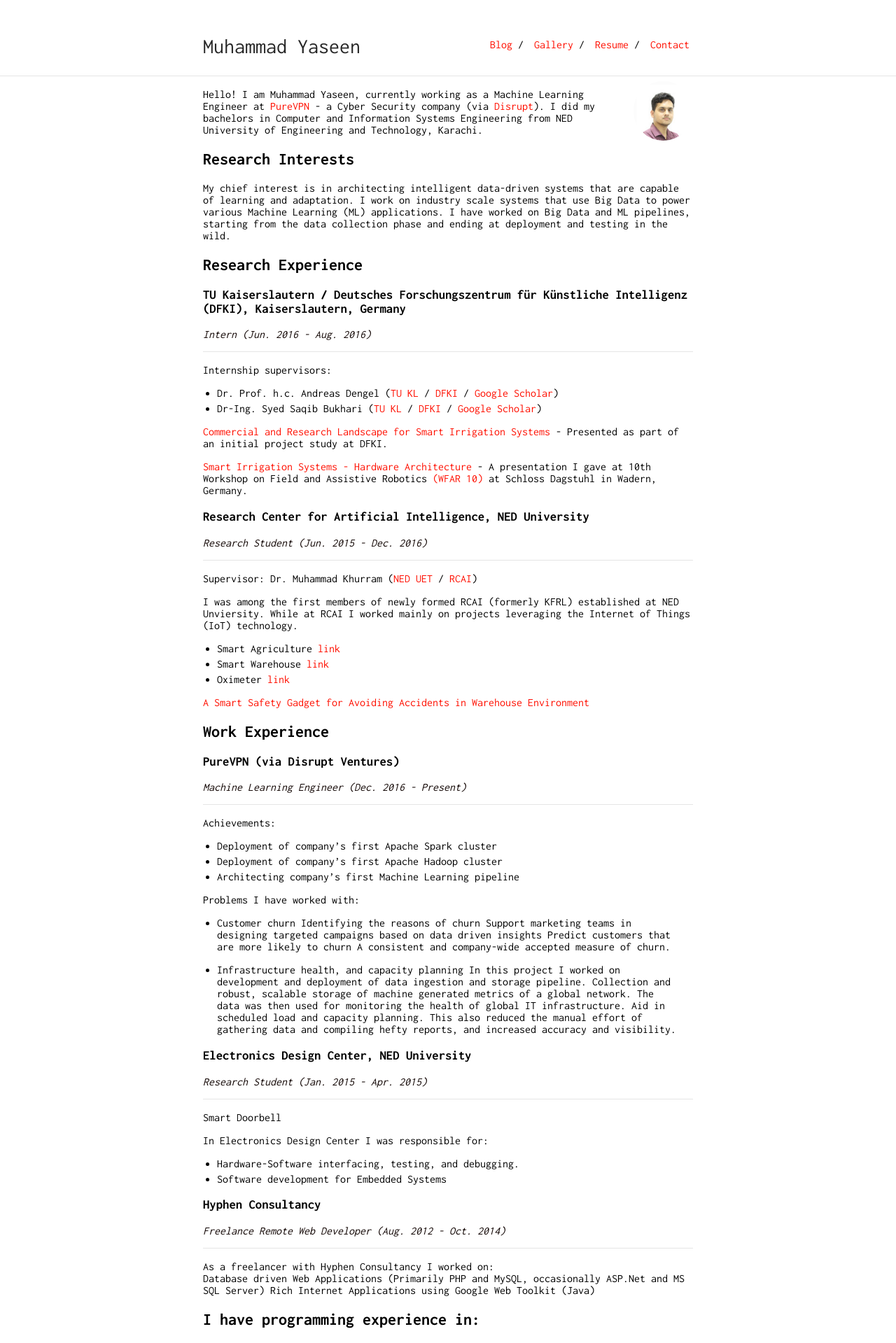
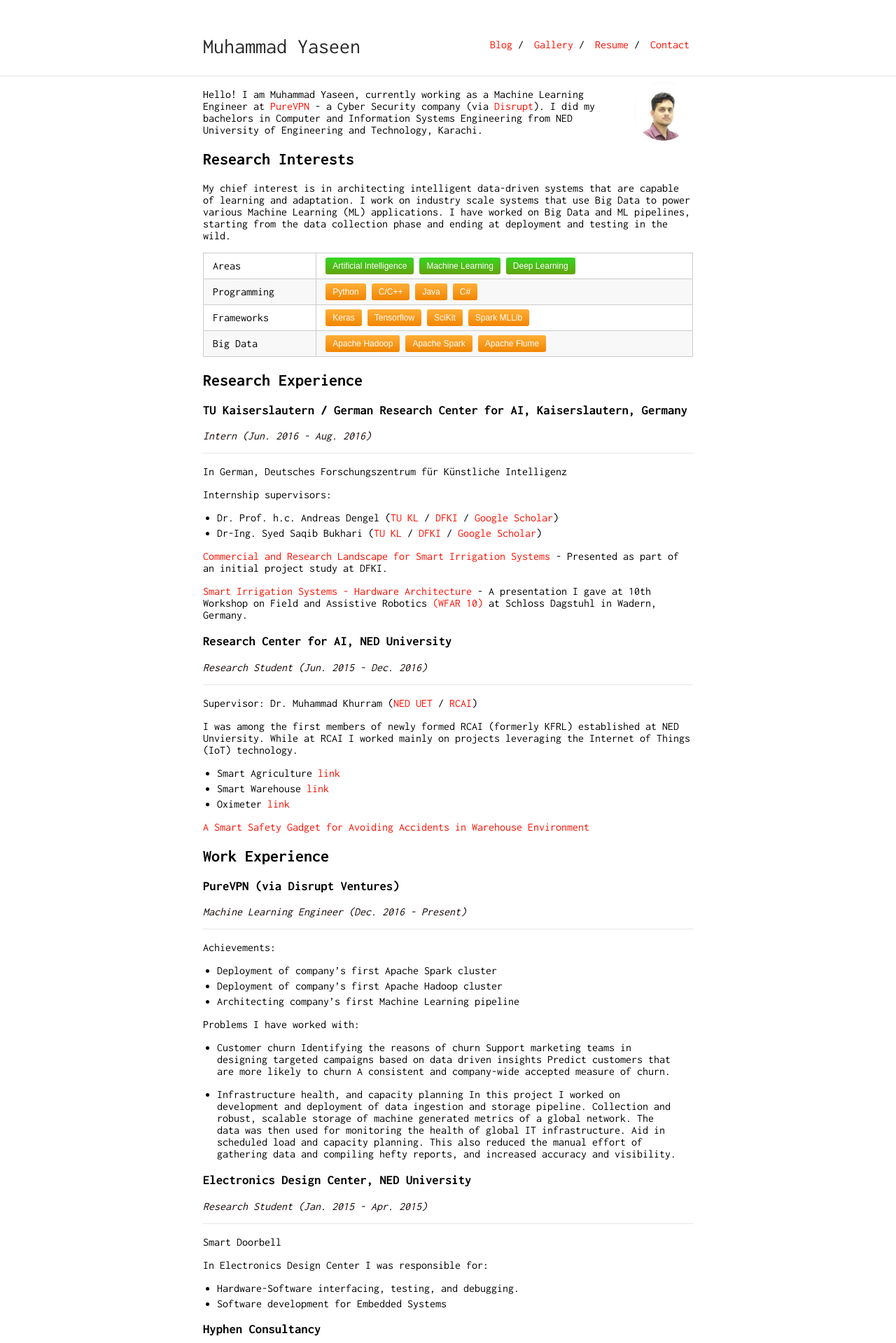
Before and after one commit to muhammadyaseen/muhammadyaseen.github.io, a Jekyll site: the page built from index.md, in a window 1280 px wide. Shown: the top 1919 px of the page at 70% size. Built offline with Jekyll 4.4.1, drawn with Linux system fonts in a browser that asks for light colours; some of the changed text lies outside the part shown.

Commit message:
added skill badges, converted scholarships and courses to table format, fixed typos

```diff
--- a/_sass/_style.scss
+++ b/_sass/_style.scss
@@ -135,5 +135,45 @@
 
 }
 
+.skill-badge-orange {
+  background: #ffaf38;
+  background-image: -webkit-linear-gradient(top, #ffaf38, #f28500);
+  background-image: -moz-linear-gradient(top, #ffaf38, #f28500);
+  background-image: -ms-linear-gradient(top, #ffaf38, #f28500);
+  background-image: -o-linear-gradient(top, #ffaf38, #f28500);
+  background-image: linear-gradient(to bottom, #ffaf38, #f28500);
+  //border: 1px solid #FF8633;
+  border: none;
+  -webkit-border-radius: 3;
+  -moz-border-radius: 3;
+  border-radius: 3px;
+  font-family: Arial;
+  color: #ffffff;
+  font-size: 12px;
+  /*font-weight: bold;*/
+  padding: 5px 10px 5px 10px;
+  text-decoration: none;
+}
+
+.skill-badge-green {
+  background: #34d622;
+  background-image: -webkit-linear-gradient(top, #34d622, #66a30c);
+  background-image: -moz-linear-gradient(top, #34d622, #66a30c);
+  background-image: -ms-linear-gradient(top, #34d622, #66a30c);
+  background-image: -o-linear-gradient(top, #34d622, #66a30c);
+  background-image: linear-gradient(to bottom, #34d622, #66a30c);
+  // border: 1px solid #029E15;
+  border: none;
+  -webkit-border-radius: 3;
+  -moz-border-radius: 3;
+  border-radius: 3px;
+  font-family: Arial;
+  color: #ffffff;
+  font-size: 12px;
+  /*font-weight: bold;*/
+  padding: 5px 10px 5px 10px;
+  text-decoration: none;
+}
+
 @import "typography";
 @import "tables";
--- a/index.md
+++ b/index.md
@@ -6,19 +6,31 @@
 
 Hello! I am Muhammad Yaseen, currently working as a Machine Learning Engineer at [PureVPN](http://www.purevpn.com) - a Cyber Security company (via [Disrupt](http://www.disrupt.com/platform)). I did my bachelors in Computer and Information Systems Engineering from NED University of Engineering and Technology, Karachi.
 
-
 ## Research Interests
 
 My chief interest is in architecting intelligent data-driven systems that are capable of learning and adaptation. I work on industry scale systems that use Big Data to power various Machine Learning (ML) applications. I have worked on Big Data and ML pipelines, starting from the data collection phase and ending at deployment and testing in the wild.
 
+<!--Areas: <button class="skill-badge-green">Artificial Intelligence</button> <button class="skill-badge-green">Machine Learning</button> <button class="skill-badge-green">Deep Learning</button>
+
+Programming: <button class="skill-badge-orange">Python</button> <button class="skill-badge-orange">C/C++</button> <button class="skill-badge-orange">Java</button> <button class="skill-badge-orange">C#</button>
+
+Frameworks: <button class="skill-badge-orange">Keras</button> <button class="skill-badge-orange">Tensorflow</button> <button class="skill-badge-orange">SciKit</button> <button class="skill-badge-orange">Spark MLLib</button>
+
+Big Data: <button class="skill-badge-orange">Apache Hadoop</button> <button class="skill-badge-orange">Apache Spark</button> <button class="skill-badge-orange">Apache Flume</button>-->
+
+----------------|-----------------------------
+Areas           | <button class="skill-badge-green">Artificial Intelligence</button> <button class="skill-badge-green">Machine Learning</button> <button class="skill-badge-green">Deep Learning</button>
+Programming     | <button class="skill-badge-orange">Python</button> <button class="skill-badge-orange">C/C++</button> <button class="skill-badge-orange">Java</button> <button class="skill-badge-orange">C#</button>
+Frameworks      | <button class="skill-badge-orange">Keras</button> <button class="skill-badge-orange">Tensorflow</button> <button class="skill-badge-orange">SciKit</button> <button class="skill-badge-orange">Spark MLLib</button>
+Big Data        | <button class="skill-badge-orange">Apache Hadoop</button> <button class="skill-badge-orange">Apache Spark</button> <button class="skill-badge-orange">Apache Flume</button>
 
 ## Research Experience
-
-### TU Kaiserslautern / Deutsches Forschungszentrum für Künstliche Intelligenz (DFKI), Kaiserslautern, Germany
+### TU Kaiserslautern / German Research Center for AI, Kaiserslautern, Germany
 
 <span class="jobposition">Intern (Jun. 2016 - Aug. 2016)</span>
 
 ---
+In German, Deutsches Forschungszentrum für Künstliche Intelligenz
 
 Internship supervisors:
 - Dr. Prof. h.c. Andreas Dengel ([TU KL](http://agd.informatik.uni-kl.de/team/lehre/prof-dr-prof-hc-andreas-dengel/) / [DFKI](https://www.dfki.de/web/kontakt/mitarbeiter?uid=ande00) / [Google Scholar](https://scholar.google.com/citations?user=p3YP0DMAAAAJ&hl=en))
@@ -28,7 +40,7 @@
 
 [Smart Irrigation Systems - Hardware Architecture](https://www.slideshare.net/MuhammadYaseenAftab1/smart-irrigation-system-hardware-architecture-for-warm-project) - A presentation I gave at 10th Workshop on Field and Assistive Robotics [(WFAR 10)](https://agrosy.informatik.uni-kl.de/en/conferences/wfar/wfar10/) at Schloss Dagstuhl in Wadern, Germany.
 
-### Research Center for Artificial Intelligence, NED University
+### Research Center for AI, NED University
 
 <span class="jobposition">Research Student (Jun. 2015 - Dec. 2016)</span>
 
@@ -92,6 +104,17 @@
 Database driven Web Applications (Primarily PHP and MySQL, occasionally ASP.Net and MS SQL Server)
 Rich Internet Applications using Google Web Toolkit (Java)
 
+## Online Courses and Certifications
+
+|-------------------
+|Machine Learning by Andrew Ng <a class="ext-link-a" href="https://www.coursera.org/learn/machine-learning"><img class="ext-link-img" src="./images/ext-link.png" /></a>
+|Taming Big Data with Apache Spark and Python <a class="ext-link-a" href="https://www.udemy.com/taming-big-data-with-apache-spark-hands-on"><img class="ext-link-img" src="./images/ext-link.png" /></a>
+|Deep Learning: RNN in Python <a class="ext-link-a" href="https://www.udemy.com/deep-learning-recurrent-neural-networks-in-python"><img class="ext-link-img" src="./images/ext-link.png" /></a>
+|Hadoop Platform and Application Framework <a class="ext-link-a" href="https://www.coursera.org/learn/hadoop"><img class="ext-link-img" src="./images/ext-link.png" /></a>
+|Bayesian Statistics: From Concepts to Data Analysis <a class="ext-link-a" href="https://www.coursera.org/learn/bayesian-statistics"><img class="ext-link-img" src="./images/ext-link.png" /></a>
+|Complete Guide to Elasticsearch <a class="ext-link-a" href="https://www.udemy.com/elasticsearch-complete-guide"><img class="ext-link-img" src="./images/ext-link.png" /></a>
+|Artificial Intelligence: Reinforcement Learning in Python <a class="ext-link-a" href="https://www.udemy.com/deep-learning-recurrent-neural-networks-in-python"><img class="ext-link-img" src="./images/ext-link.png" /></a>
+|Intodcution to Mathematical Thinking <a class="ext-link-a" href="https://www.coursera.org/course/maththink"><img class="ext-link-img" src="./images/ext-link.png" /></a>
 
 ## I have programming experience in:
 
@@ -109,27 +132,17 @@
 * Apache Hadoop, Apache Spark, Apache Flume
 * Elasticsearch and Kibana
 
-## Online Courses and Certifications
-
-* Machine Learning by Andrew Ng <a class="ext-link-a" href="https://www.coursera.org/learn/machine-learning"><img class="ext-link-img" src="./images/ext-link.png" /></a>
-* Taming Big Data with Apache Spark and Python <a class="ext-link-a" href="https://www.udemy.com/taming-big-data-with-apache-spark-hands-on"><img class="ext-link-img" src="./images/ext-link.png" /></a>
-* Deep Learning: RNN in Python <a class="ext-link-a" href="https://www.udemy.com/deep-learning-recurrent-neural-networks-in-python"><img class="ext-link-img" src="./images/ext-link.png" /></a>
-* Hadoop Platform and Application Framework <a class="ext-link-a" href="https://www.coursera.org/learn/hadoop"><img class="ext-link-img" src="./images/ext-link.png" /></a>
-* Bayesian Statistics: From Concepts to Data Analysis <a class="ext-link-a" href="https://www.coursera.org/learn/bayesian-statistics"><img class="ext-link-img" src="./images/ext-link.png" /></a>
-* Complete Guide to Elasticsearch <a class="ext-link-a" href="https://www.udemy.com/elasticsearch-complete-guide"><img class="ext-link-img" src="./images/ext-link.png" /></a>
-* Artificial Intelligence: Reinforcement Learning in Python <a class="ext-link-a" href="https://www.udemy.com/deep-learning-recurrent-neural-networks-in-python"><img class="ext-link-img" src="./images/ext-link.png" /></a>
-* Intodcution to Mathematical Thinking <a class="ext-link-a" href="https://www.coursera.org/course/maththink"><img class="ext-link-img" src="./images/ext-link.png" /></a>
-
 ## Scholarships, Honors, and Awards
 
-* 7th Position out of 140 in the graduating batch (top 5%)
-* Won ICT R&D Fund award for Final Year Project
-* Among top 10 in European Space Agency Mars Express Power Challenge https://kelvins.esa.int/mars-express-power-challenge/leaderboard/
-* 2nd Position at DICE Health Exhibition and Compition 2015
-* Won Hakim Mohammad Saeed Memorial Scholarship awarded by Hamdard Foundation Pakistan (for University studies, 2013-2017)
-* Certificate of Merit and Medal awarded by the Pricincipal of Adamjee Government Science College.
-* Won Hakim Mohammad Saeed Memorial Scholarship awarded by Hamdard Foundation Pakistan (for College studies, 2011-2012)
-* Cash Prize for Merit by Board of Secondary Education Karachi (12th Position in city wide annual exams).
+|-------------------------------------------------------
+| 7th Position out of 140 in the graduating batch (top 5%)
+| Won ICT R&D Fund award for Final Year Project
+| Among top 10 in European Space Agency's [Mars Express Power Challenge](https://kelvins.esa.int/mars-express-power-challenge/leaderboard/)
+| 2nd Position at DICE Health Exhibition and Competition 2015
+| Won Scholarship awarded by Hamdard Foundation for University studies, 2013-2017
+| Certificate of Merit awarded by the Principal of Adamjee Government Science College.
+| Won Scholarship awarded by Hamdard Foundation for College studies, 2011-2012
+| Cash Prize by Board of Secondary Education, Karachi (12th Position in city).
 
 
 ## Other Interests
```
